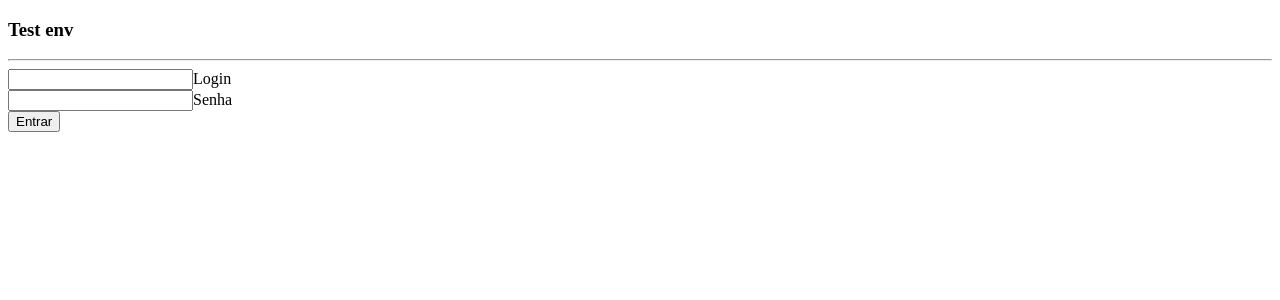
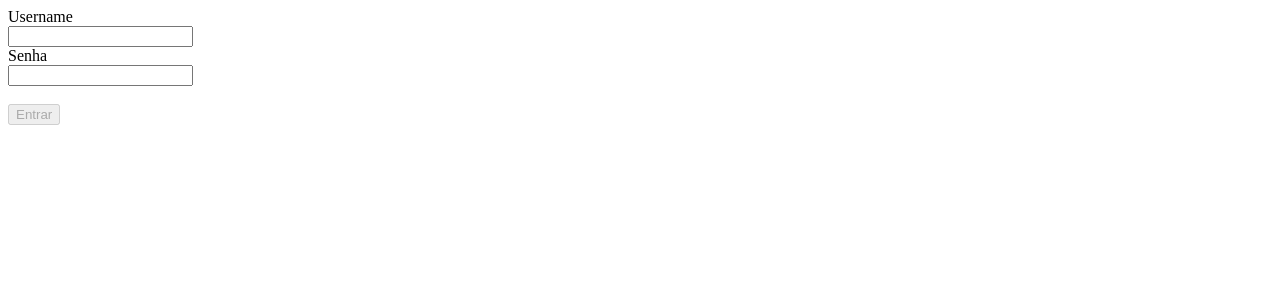
Before and after one commit to m0nsantos/Projeto-Angular, an Angular app: page / in a window 1280 px wide. Shown: the top 300 px of the page. Built offline with nearby package versions, Linux system fonts and the light colour scheme.

Commit message:
Login funcionando

```diff
--- a/package.json
+++ b/package.json
@@ -19,6 +19,7 @@
     "@angular/platform-browser": "~9.1.12",
     "@angular/platform-browser-dynamic": "~9.1.12",
     "@angular/router": "~9.1.12",
+    "bootstrap": "^4.5.0",
     "rxjs": "~6.5.4",
     "tslib": "^1.10.0",
     "zone.js": "~0.10.2"
@@ -27,9 +28,9 @@
     "@angular-devkit/build-angular": "~0.901.11",
     "@angular/cli": "~9.1.11",
     "@angular/compiler-cli": "~9.1.12",
-    "@types/node": "^12.11.1",
     "@types/jasmine": "~3.5.0",
     "@types/jasminewd2": "~2.0.3",
+    "@types/node": "^12.12.49",
     "codelyzer": "^5.1.2",
     "jasmine-core": "~3.5.0",
     "jasmine-spec-reporter": "~4.2.1",
--- a/src/app/app.module.ts
+++ b/src/app/app.module.ts
@@ -12,7 +12,7 @@ import { AppComponent } from './app.component'
   ],
   imports: [
     BrowserModule,
-    FormsModule
+    FormsModule,
   ],
   providers: [],
   bootstrap: [AppComponent]
--- a/src/app/login/login.component.html
+++ b/src/app/login/login.component.html
@@ -1,21 +1,18 @@
-<h3>Test env</h3>
-<hr>
-<div class="row">
-    <form class="col s12">
-      <div class="row">
-        <div class="input-field col s6">
-          <input id="login" type="text" class="validate">
-          <label for="login">Login</label>
-        </div>
+<div class="container">
+  <div class="row">
+      <div class="col-xs12">
+          <label>Username</label>
+            <br>
+            <input type="text" class="form-control"
+            [(ngModel)]='usuario'>
+            <br>
+            <label for="login">Senha</label>
+            <br>
+            <input type="password" class="form-control" [(ngModel)]='senha'>
+            <br>
+            <br>
+          <button class="btn btn-primary" [disabled]="senha == '' || usuario == ''"  (click)="onLogin()">Entrar</button>
+          <p *ngIf="login">Login efetuado com sucesso!</p>
       </div>
-      <div class="row">
-        <div class="input-field col s6">
-          <input id="senha" type="password" class="validate">
-          <label for="senha">Senha</label>
-        </div>
-      </div>
-      <div class="row">
-          <button>Entrar</button>
-      </div>
-    </form>
   </div>
+</div>
--- a/src/app/login/login.component.ts
+++ b/src/app/login/login.component.ts
@@ -1,4 +1,4 @@
-import { Component } from '@angular/core';
+import { Component, OnInit } from '@angular/core';
 
 @Component({
     selector: 'app-login',
@@ -11,5 +11,18 @@ import { Component } from '@angular/core';
 })
 
 export class LoginComponent{
+    senha = '';
+    usuario = '';
+    login = false;
+
+    constructor(){
+
+    }
+
+    OnInit(){}
+
+    onLogin(){
+        this.login = true;
+    }
 
 }
```
Also changed, not shown: 1 other file (tests, documents, lock files or other folders).
